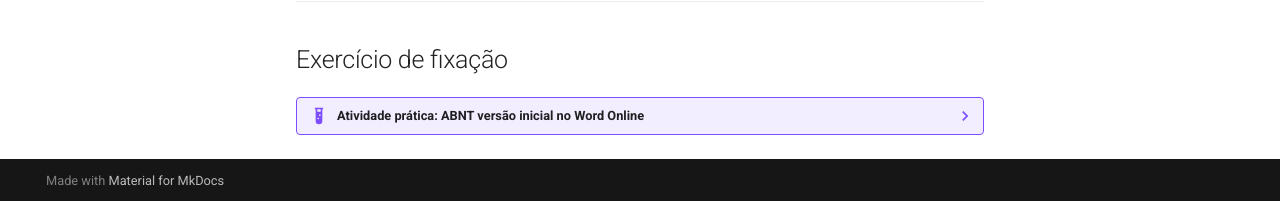
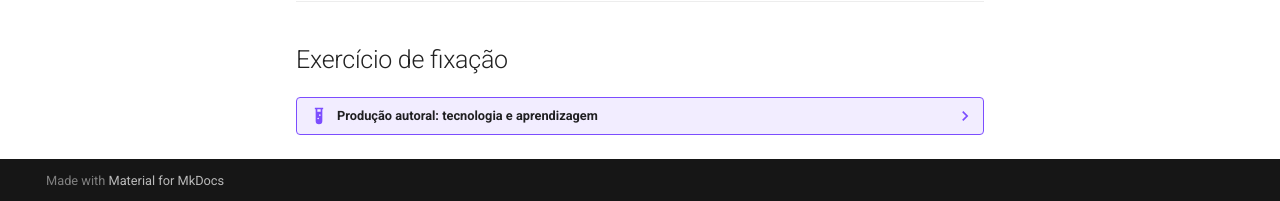
Before and after one commit to i-davies/Conteudo-Etec-2026, an MkDocs documentation site: the page built from docs/PTIC/06_ABNT/04_Normas_ABNT_na_Pratica.md, in a window 1280 px wide and 900 px high, scrolled down 2040 px. Shown: the part 696-897 px from the top of the window. Built offline with MkDocs 1.6.1 and Material for MkDocs 9.7.7, drawn with Linux system fonts in a browser that asks for light colours; part of the change alters nothing that is shown.

Commit message:
feat: PTIC Normas ABNT prática
Co-authored-by: Copilot <copilot@github.com>

```diff
--- a/docs/PTIC/06_ABNT/04_Normas_ABNT_na_Pratica.md
+++ b/docs/PTIC/06_ABNT/04_Normas_ABNT_na_Pratica.md
@@ -110,22 +110,36 @@ Qual exemplo representa citação direta curta?
 
 ## Exercício de fixação
 
-??? example "Atividade prática: ABNT versão inicial no Word Online"
-    1. Acesse o OneDrive e crie o documento `Exercicio_ABNT_Inicial_NomeSobrenome`.
-    2. Configure as margens em Layout > Margens > Margens Personalizadas (3/3/2/2).
-    3. Defina fonte Times New Roman tamanho 12, espaçamento 1,5 e alinhamento justificado.
-    4. Crie as partes: Capa, Introdução, Desenvolvimento, Conclusão e Referências.
-    5. Use quebra de página para separar cada parte.
-    6. Escreva um parágrafo com citação indireta.
-    7. Escreva uma frase com citação direta curta, autor, ano e página.
-    8. Adicione ao menos uma referência na última página.
-    9. Compartilhe o link com o professor como **Leitor**.
+??? example "Produção autoral: tecnologia e aprendizagem"
+    **Tema sugerido:**
+
+    O impacto do uso da tecnologia na aprendizagem dos estudantes.
+
+    **Objetivo:**
+
+    Produzir um mini trabalho acadêmico no Word Online aplicando todas as normas ABNT estudadas até aqui.
+
+    **Etapas da atividade:**
+
+    1. Crie o documento `Exercicio_ABNT_NomeSobrenome` no OneDrive.
+    2. Configure o documento com margens 3 cm (superior/esquerda) e 2 cm (inferior/direita).
+    3. Defina fonte Times New Roman ou Arial, tamanho 12, espaçamento 1,5 e alinhamento justificado.
+    4. Monte a estrutura com páginas separadas: Capa, Sumário, Introdução, Desenvolvimento, Conclusão e Referências.
+    5. Use estilos de título para gerar o sumário automático.
+    6. Escreva no mínimo:
+       - 1 parágrafo na Introdução;
+       - 2 parágrafos no Desenvolvimento;
+       - 1 parágrafo na Conclusão.
+    7. Inclua uma citação indireta e uma citação direta curta com autor, ano e página.
+    8. Adicione pelo menos duas referências reais, em formato ABNT, na última página.
+    9. Revise ortografia, acentuação e padronização visual antes de finalizar.
 
     **Checklist de entrega:**
 
-    - Documento criado e nomeado corretamente no OneDrive.
-    - Regras básicas de formatação aplicadas.
-    - Estrutura mínima organizada com quebras de página.
-    - Citações inseridas corretamente.
-    - Referências no final.
+    - Documento com formatação ABNT aplicada corretamente.
+    - Estrutura completa com quebras de página.
+    - Sumário automático funcionando.
+    - Texto autoral com introdução, desenvolvimento e conclusão.
+    - Citação indireta e citação direta curta corretas.
+    - Referências em padrão ABNT.
     - Link compartilhado como Leitor.
```
Also changed, not shown: 1 other file.
